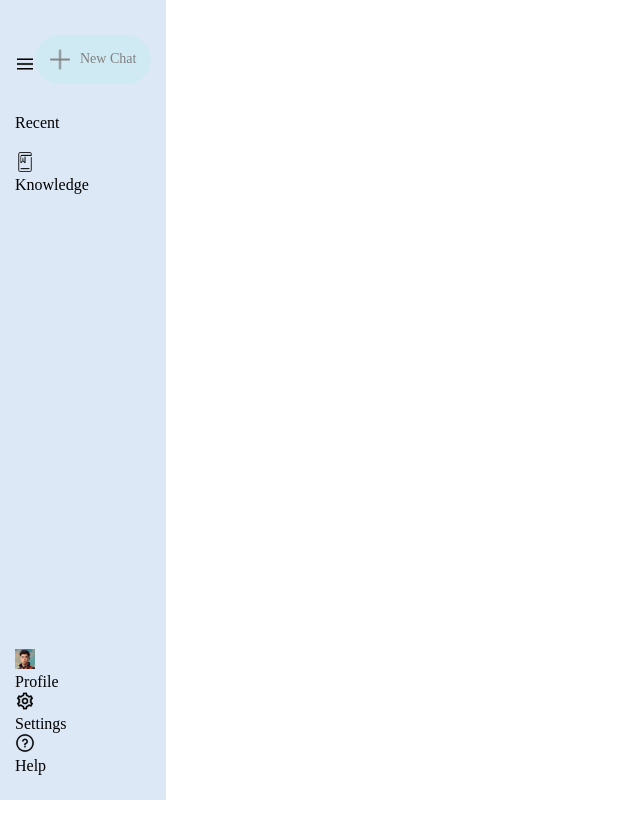
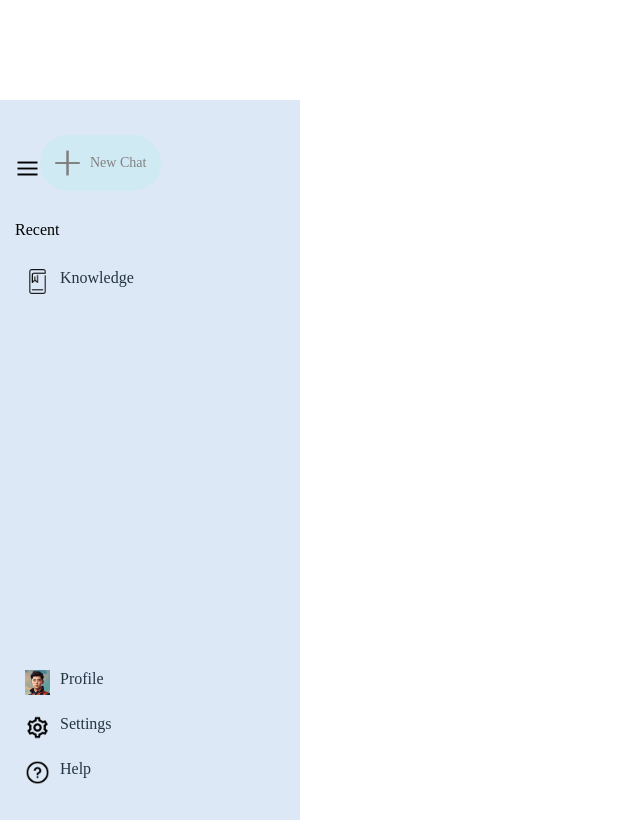
Before and after one commit to Mahmoud-8/Chat-AI, a React (Vite) app: page / in a window 1280 px wide. Shown: the whole page, without its empty margins (0-640 px from the left). Built offline with nearby package versions, Linux system fonts and the light colour scheme.

Commit message:
add more style

```diff
--- a/src/components/Sidebar/Sidebar.css
+++ b/src/components/Sidebar/Sidebar.css
@@ -1,5 +1,7 @@
 .sidebar{
-    min-height: 100vh;
+    margin-top: 100px;
+    width: 300px;
+    height: 90vh;
     display: inline-flex;
     flex-direction: column;
     justify-content: space-between;
@@ -8,7 +10,7 @@
 }
 
 .sidebar img{
-    width: 20px
+    width: 25px
 }
 
 .sidebar menu{
@@ -40,3 +42,31 @@
     margin-top: 30px;
     margin-bottom: 20px;
 }
+
+.sidebar .recent-entry{
+    display: flex;
+    align-items: start;
+    gap: 10px;
+    padding: 10px;
+    padding-right: 40px;
+    border-radius: 50px;
+    color: rgb(37, 52, 66);
+    cursor: pointer;
+}
+
+.sidebar .recent-entry:hover{
+    background-color: rgb(155, 219, 241);
+}
+
+
+/* bottom */
+
+.sidebar .bottom{
+    display: flex;
+    flex-direction: column;
+}
+
+.sidebar .bottom-item{
+    padding-right: 10px;
+    cursor: pointer;
+}
--- a/src/components/Sidebar/Sidebar.jsx
+++ b/src/components/Sidebar/Sidebar.jsx
@@ -10,6 +10,7 @@ export default function Sidebar() {
                     <img src={assets.plus_icon} alt="" />
                     <p>New Chat</p>
                 </div>
+
                 <div className='recent'>
                     <p className="recent-title">Recent</p>
                     <div className="recent-entry">
```
